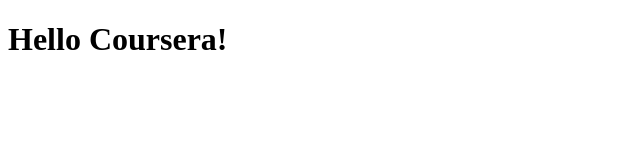
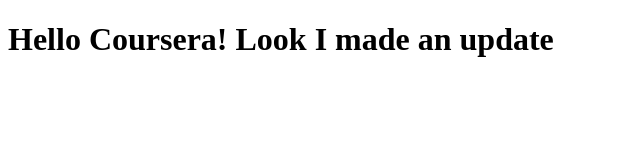
Before and after one commit to Juarez-Diego/CourseraTest, a plain HTML site: page Site/index.html in a window 1280 px wide. Shown: the whole page, without its empty margins (0-640 px from the left). Drawn offline with Linux system fonts and the light colour scheme.

Commit message:
an update

```diff
--- a/Site/index.html
+++ b/Site/index.html
@@ -5,6 +5,6 @@
 	<title>Hello Coursera!</title>
 </head>
 <body>
-<h1> Hello Coursera!</h1>
+<h1> Hello Coursera! Look I made an update</h1>
 </body>
 </html>
```
